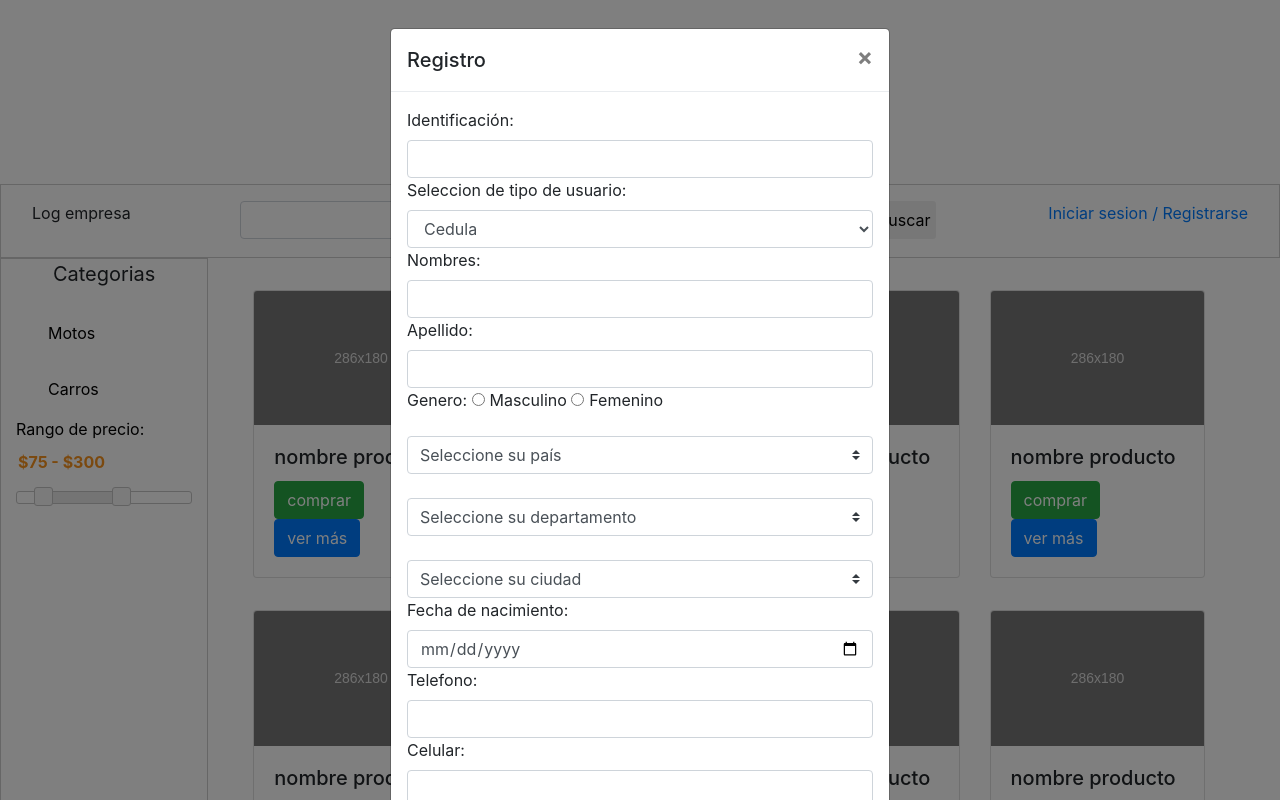
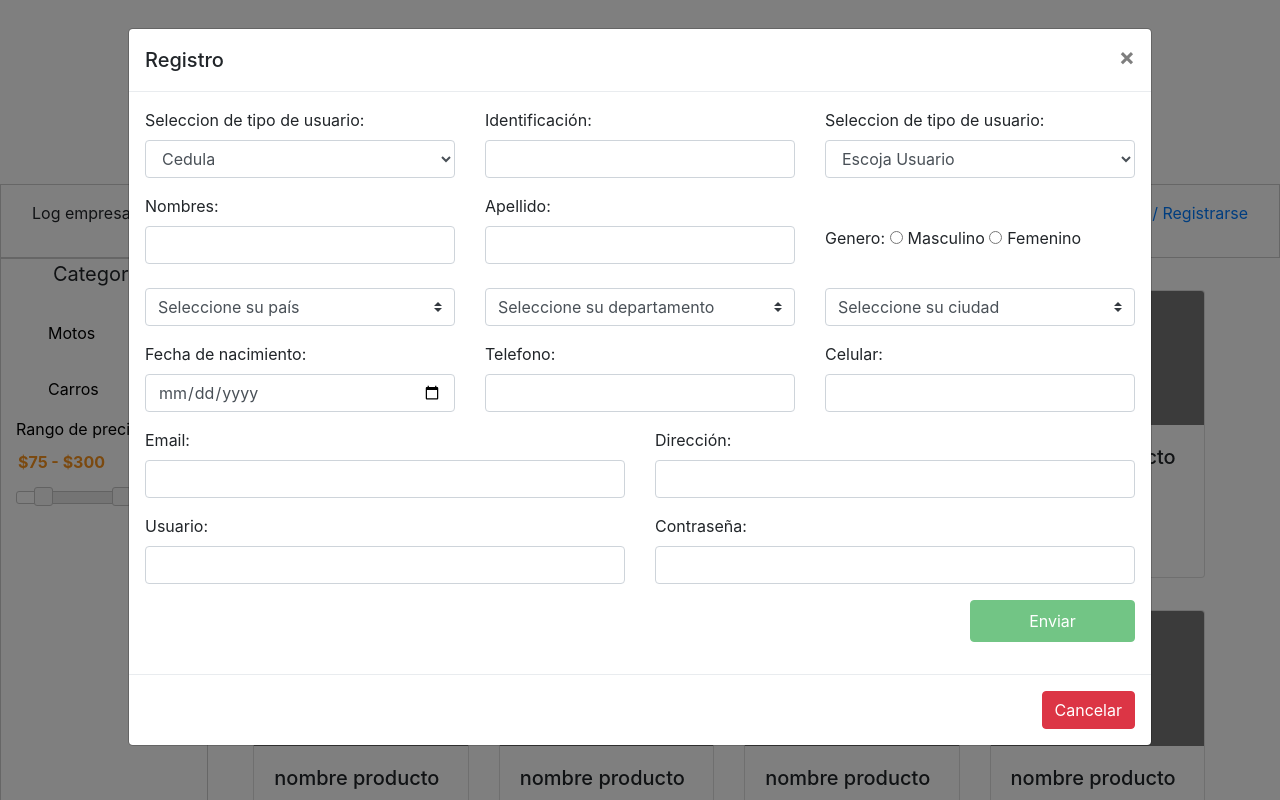
Before and after one commit to Tps76/SISPOW_WEB, a PHP site: page /index.php in a window 1280 px wide, after a click on "Registrarse". Run offline with PHP 8.4, Linux system fonts and the light colour scheme; data comes from the database, SQL or seed files in the repository; some libraries are stand-ins or nearby versions.

Commit message:
peticion modal

```diff
--- a/Vistas/src/modules/header.php
+++ b/Vistas/src/modules/header.php
@@ -26,13 +26,13 @@
             <input class="form-control" type="text" name="user" id="username">
             <label for="userpassword">Contraseña</label>
             <input class="form-control" type="password" name="pass" id="userpassword">
-            <input class="form-control" type="submit" value="Iniciar sesión">
+            <input class="form-control mt-2 btn btn-primary" type="submit" value="Iniciar sesión">
 
         </form>
     </div>
-    <!jh-- Cuadro de registro Modal -->
-    <div class="modal" id="regModal" tabindex="-1" role="dialog">
-  <div class="modal-dialog" role="document">
+    <!-- Cuadro de registro Modal -->
+    <div class="modal " id="regModal" tabindex="-1" role="dialog">
+        <div class="modal-dialog form-tam" role="document">
             <div class="modal-content">
             <div class="modal-header">
                 <h5 class="modal-title">Registro</h5>
@@ -42,61 +42,99 @@
             </div>
             <div class="modal-body">
                 <form action="../Controlador/Controlador.php?accion=registrar" method="post" class="form-group">
-
-            <label for="id">Identificación:</label>
-            <input type="text" class="form-control" name="id" id="id" onkeyup="validar()" onchange="validar()">
+                    <div class="row">
+                        <div class="col">
                             <label for="">Seleccion de tipo de usuario: </label>
                             <select class="form-control" name="tipo_identificacion" id="identificacion">
                             <option value="cedula">Cedula</option>
                             </select>
-            <label for="name">Nombres:</label>
-            <input type="text" class="form-control" name="name" id="name">
-            <label for="last-name">Apellido:</label>
-            <input type="text" class="form-control" name="last-name" id="last-name">
-            <div class="form-check-inline">
-                <label for="genere" class="form-check-label">Genero:
-                    <input type="radio" class="form-check-input" name="genero" value="M" id="m">Masculino
-                    <input type="radio" class="form-check-input" name="genero" value="F" id="f">Femenino
-                </label>
                         </div>
-            <br> <br>
-            <select name="pais" class="custom-select" id="pais">
-            <option selected>Seleccione su país</option>
-            </select>
-            <br> <br>
-            <select id="departamento" name="departamento" class="custom-select">
-            <option selected>Seleccione su departamento</option>
-            </select> <br><br>
-            <select id="ciudad" name="ciudad" class="custom-select">
-            <option selected>Seleccione su ciudad</option>
-            </select>
-            <label for="">Fecha de nacimiento: </label>
-            <input type="date" name="date" class="form-control" max="3000-12-31" min="1000-01-01" />
-            <label for="tel">Telefono:</label>
-            <input type="text" class="form-control" name="tel" id="tel">
-            <label for="cel">Celular:</label>
-            <input type="text" class="form-control" name="cel" id="cel">
-            <label for="email">Email:</label>
-            <input type="text" class="form-control" name="emai" id="emai" onkeyup="validar()" onchange="validar()">
-            <label for="dir">Dirección:</label>
-            <input type="text" class="form-control" name="dir" id="dir">
-            <label for="user">Usuario:</label>
-            <input type="text" class="form-control" name="user" id="user" onkeyup="validar()" onchange="validar()">
-            <label for="pass">Contraseña:</label>
-            <input type="text" class="form-control" name="pass" id="pass">
-
-            <label for="">Seleccion de tipo de usuario: </label>
+                        <div class="col">
+                            <label for="id">Identificación:</label>
+                            <input type="text" class="form-control" name="id" id="id" onkeyup="validar()" onchange="validar()">
+                        </div>
+                        <div class="col">
+                            <label for="ad">Seleccion de tipo de usuario: </label>
                             <select class="form-control" name="tipo_usuario" id="ad">
                                 <option selected>Escoja Usuario</option>
                                 <option value="administrador">Administrador</option>
                                 <option value="empleado">Empleado</option>
                                 <option value="cliente">Cliente</option>
-            </select><br>
-
-            <div class="text-right">
-                <input class="btn btn-success" type="submit" value="Enviar" disabled="disabled" id="boton_enviar_registro">
+                            </select>
                         </div>
-
+                    </div>
+                    <div class="row mt-3">
+                        <div class="col">
+                            <label for="name">Nombres:</label>
+                            <input type="text" class="form-control" name="name" id="name">
+                        </div>
+                        <div class="col">
+                            <label for="last-name">Apellido:</label>
+                            <input type="text" class="form-control" name="last-name" id="last-name">
+                        </div>
+                        <div class="col">
+                            <div class="form-check-inline mt-4">
+                                <label for="genere" class="form-check-label mt-2">Genero:
+                                    <input type="radio" class="form-check-input" name="genero" value="M" id="m">Masculino
+                                    <input type="radio" class="form-check-input" name="genero" value="F" id="f">Femenino
+                                </label>
+                            </div>
+                        </div>
+                    </div>
+                    <div class="row mt-4">
+                        <div class="col">
+                            <select name="pais" class="custom-select" id="pais">
+                                <option selected>Seleccione su país</option>
+                            </select>
+                        </div>
+                        <div class="col">
+                            <select id="departamento" name="departamento" class="custom-select">
+                                <option selected>Seleccione su departamento</option>
+                            </select>
+                        </div>
+                        <div class="col">
+                            <select id="ciudad" name="ciudad" class="custom-select">
+                                <option selected>Seleccione su ciudad</option>
+                            </select>
+                        </div>
+                    </div>
+                    <div class="row mt-3">
+                        <div class="col">
+                            <label for="">Fecha de nacimiento: </label>
+                            <input type="date" name="date" class="form-control" max="3000-12-31" min="1000-01-01" />
+                        </div>
+                        <div class="col">
+                            <label for="tel">Telefono:</label>
+                            <input type="text" class="form-control" name="tel" id="tel">
+                        </div>
+                        <div class="col">
+                            <label for="cel">Celular:</label>
+                            <input type="text" class="form-control" name="cel" id="cel">
+                        </div>
+                    </div>
+                    <div class="row mt-3">
+                        <div class="col">
+                            <label for="email">Email:</label>
+                            <input type="text" class="form-control" name="emai" id="emai" onkeyup="validar()" onchange="validar()">
+                        </div>
+                        <div class="col">
+                            <label for="dir">Dirección:</label>
+                            <input type="text" class="form-control" name="dir" id="dir">
+                        </div>
+                    </div>
+                    <div class="row mt-3">
+                        <div class="col">
+                            <label for="user">Usuario:</label>
+                            <input type="text" class="form-control" name="user" id="user" onkeyup="validar()" onchange="validar()">
+                        </div>
+                        <div class="col">
+                            <label for="pass">Contraseña:</label>
+                            <input type="text" class="form-control" name="pass" id="pass">
+                        </div>
+                    </div>
+                    <div class="text-right mt-3">
+                        <input class="btn btn-success col-md-2 py-2" type="submit" value="Enviar" disabled="disabled" id="boton_enviar_registro">
+                    </div>
                 </form>
             </div>
             <div class="modal-footer">
```
Lines whose indentation alone changed are shown as unchanged.
